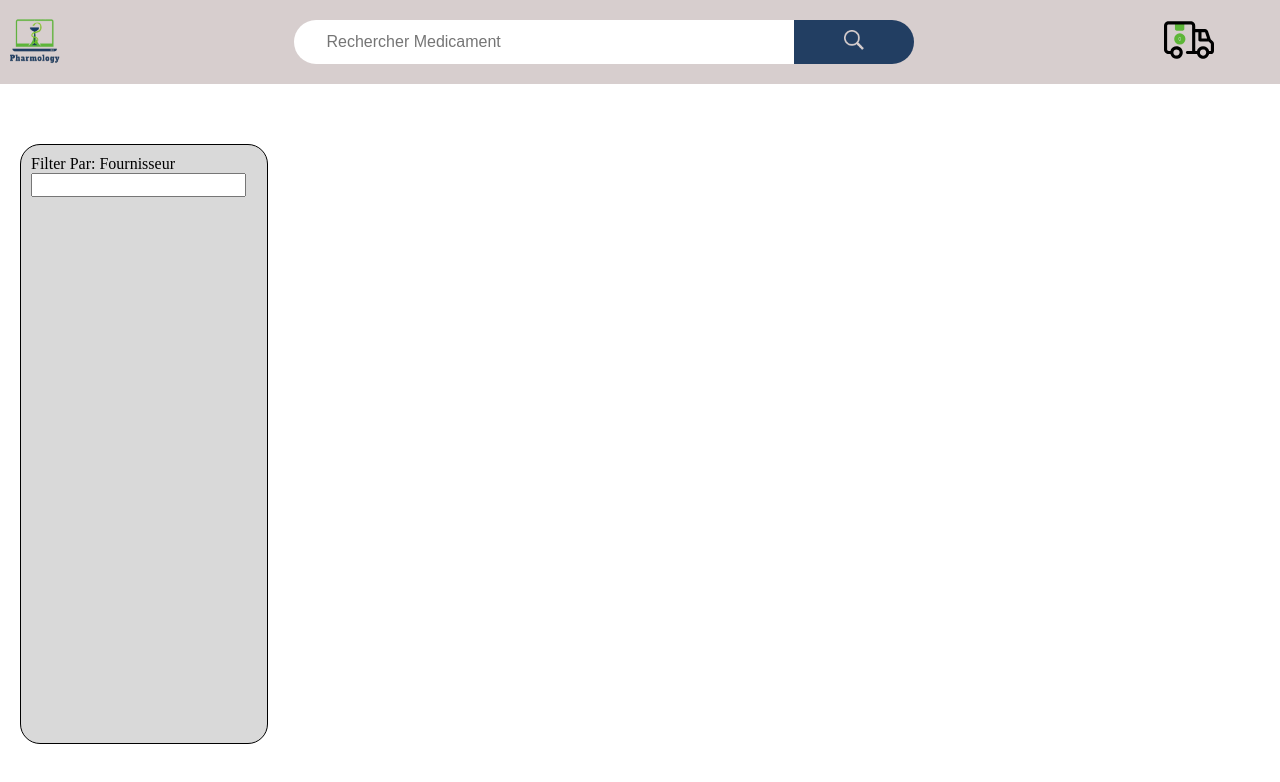
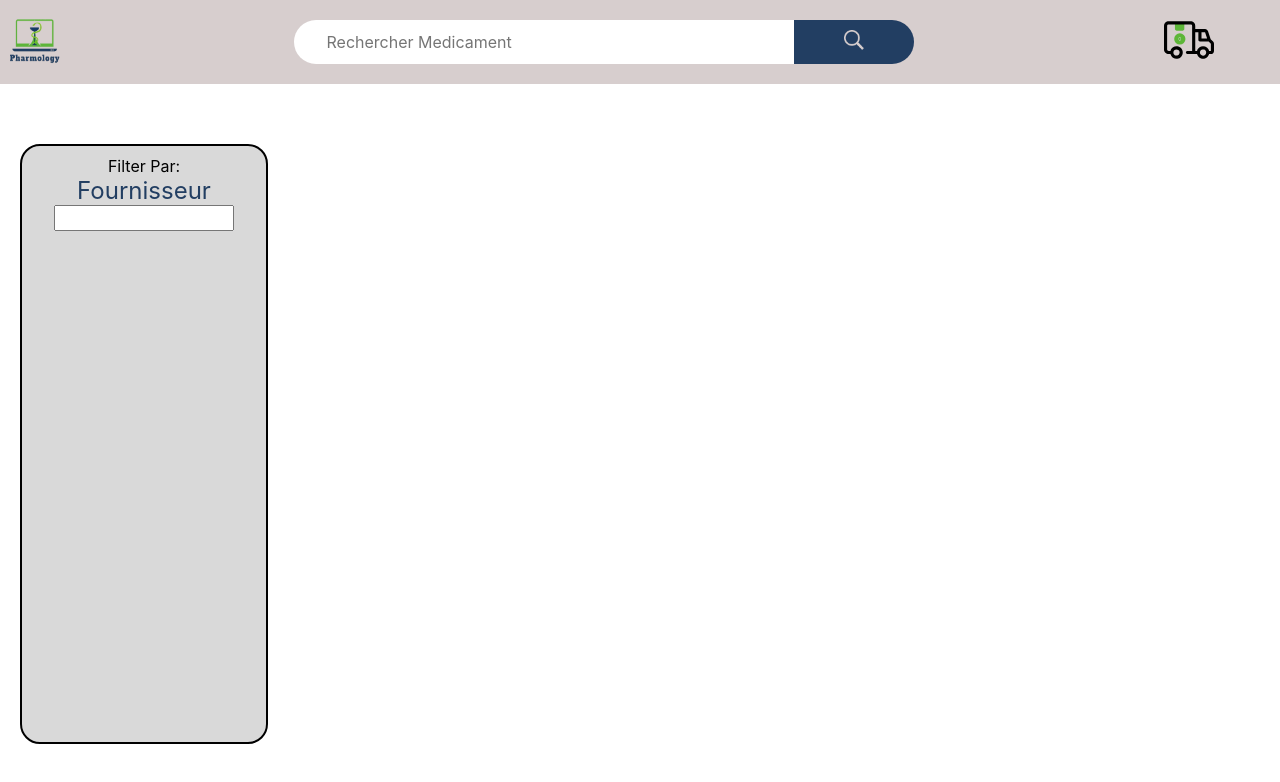
Before and after one commit to computerstimulation/drug-interface, a plain HTML site: page searchResultsPage.html in a window 1280 px wide. Drawn offline with nearby package versions, Linux system fonts and the light colour scheme; no server answers.

Commit message:
Initial commit

```diff
--- a/searchResultsPage.html
+++ b/searchResultsPage.html
@@ -12,6 +12,7 @@
         * {
             box-sizing: border-box;
             font-size: 16px;
+            font-family: inter, sans-serif;
         }
 
         body {
@@ -98,7 +99,7 @@
             display: flex;
             width: 100%;
             padding: 60px 20px 20px;
-            gap: 20px;
+            gap: 60px;
         }
 
         .searchResultsPageFilterDiv {
@@ -108,9 +109,26 @@
         .searchResultsPageFilterInnerDiv {
             background-color: #d9d9d9;
             padding: 10px;
-            border: 1px solid black;
+            border: 2px solid black;
             border-radius: 20px;
             height: 600px;
+            display: flex;
+            flex-direction: column;
+            align-items: center;
+        }
+
+        .searchResultsPageFilterInnerDiv span:last-of-type {
+            color: #223e62;
+            font-size: 1.5rem;
+        }
+
+        .searchResultsPageFilterInnerDiv input[type="search"] {
+            width: 80%;
+        }
+
+        #searchResultsPageSuppliersFilterDiv {
+            width: 100%;
+            margin-top: 20px;
         }
 
         .searchResultsPageSupplierFiltersInnerDivClass {
@@ -134,6 +152,7 @@
             cursor: pointer;
             border: 1px solid black;
             appearance: none;
+            margin-right: 9px;
         }
 
         .searchResultsPageFilterCheckboxImgClass {
@@ -156,7 +175,7 @@
             display: flex;
             align-items: center;
             background-color: #d9d9d9;
-            border: 1px solid black;
+            border: 2px solid black;
             border-radius: 5px;
             width: 100%;
             height: 200px;
```
